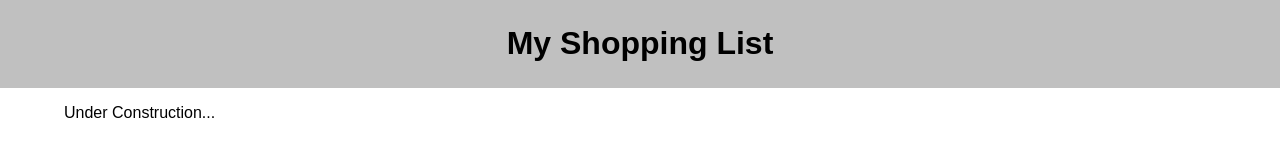
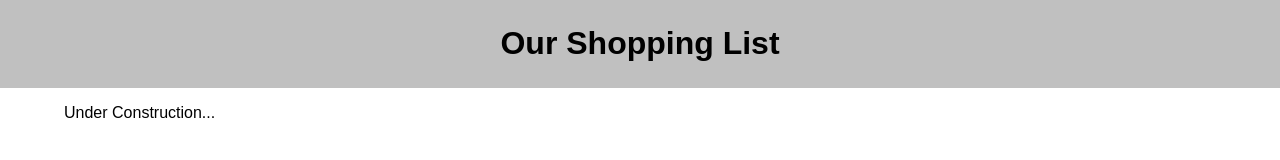
Before and after one commit to NH-pro/group-fs-react-shopping-list, a React (Create React App) app: page / in a window 1280 px wide. Shown: the top 160 px of the page. Built offline with nearby package versions, Linux system fonts and the light colour scheme.

Commit message:
our shopping list

```diff
--- a/src/components/Header/Header.jsx
+++ b/src/components/Header/Header.jsx
@@ -4,7 +4,7 @@ import './Header.css';
 function Header() {
     return (
         <header className="banner-header">
-            <h1>My Shopping List</h1>
+            <h1>Our Shopping List</h1>
         </header>
     );
 }
```
